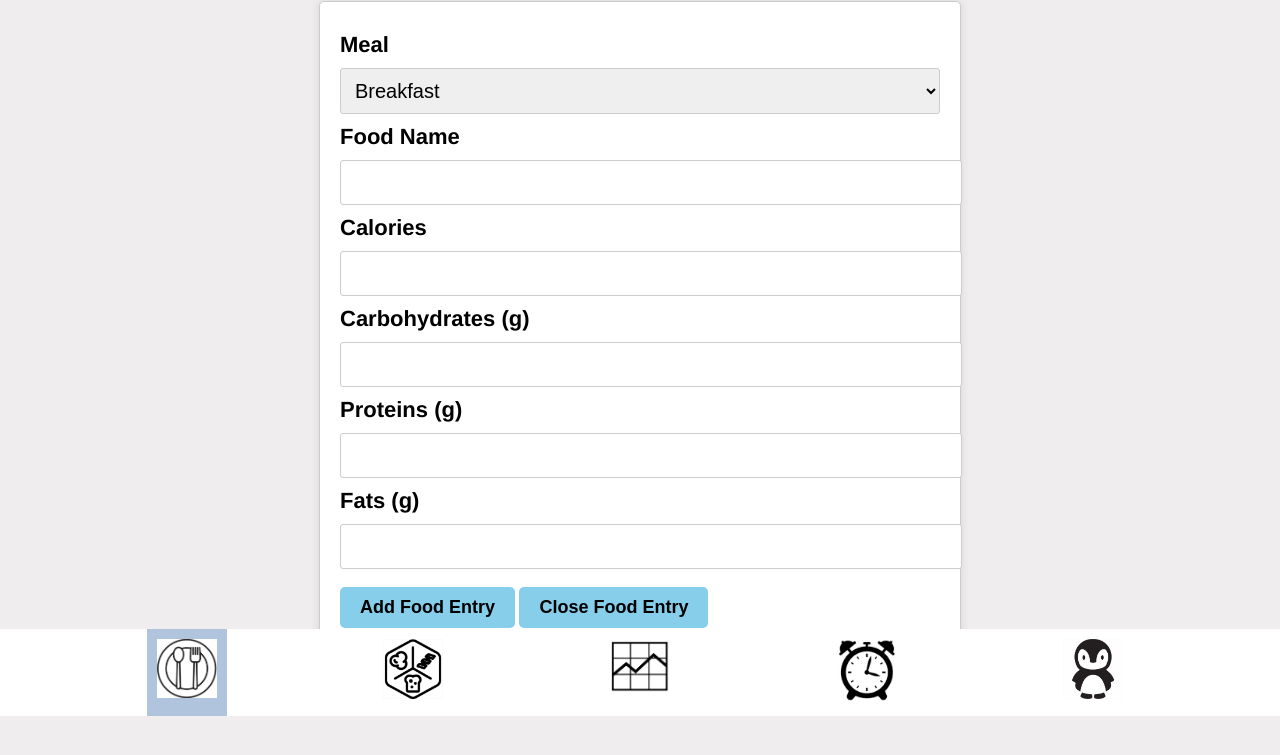
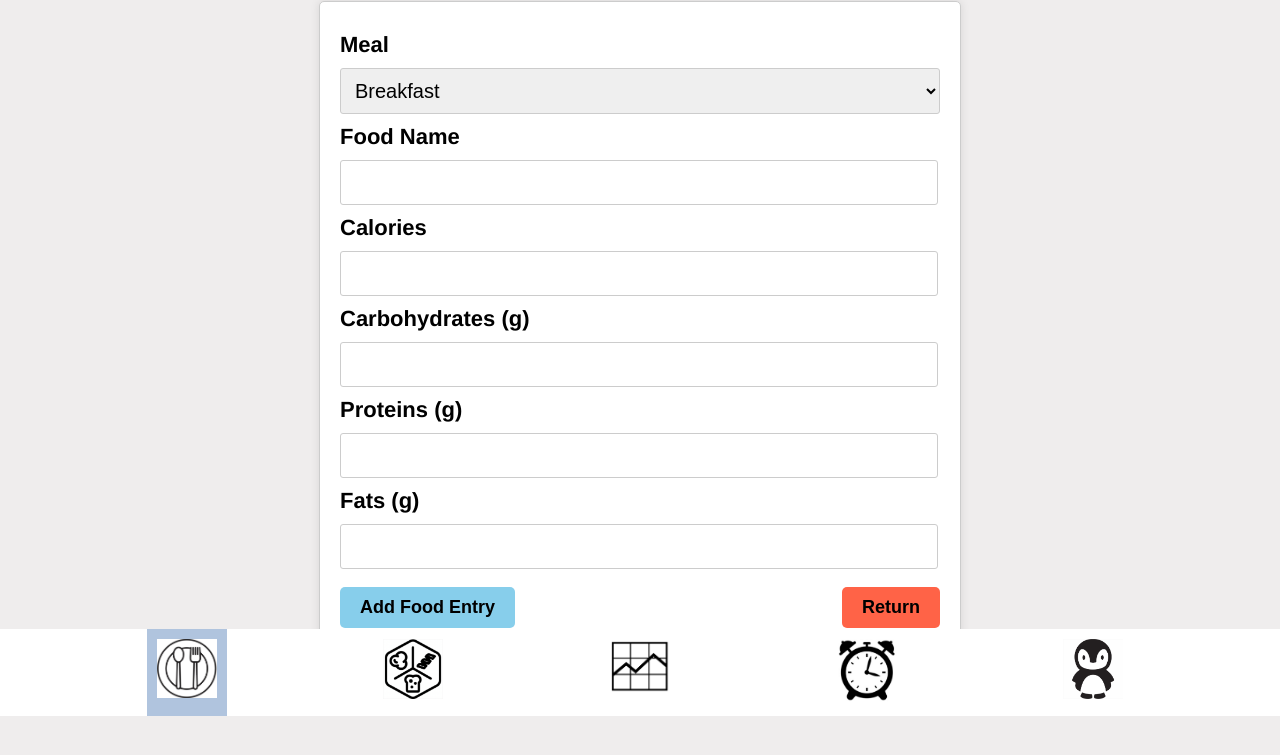
Before and after one commit to fkarim12/Evexia, a plain HTML site: page addFood.html in a window 1280 px wide. Shown: the part 109-864 px from the top of the page. Drawn offline with Linux system fonts and the light colour scheme.

Commit message:
fixed add food page, need to add on screen keyboard

```diff
--- a/addFood.html
+++ b/addFood.html
@@ -15,16 +15,14 @@
         <h1>Add Food</h1>
 
         <div id="container">
-            <form id="foodForm">
+          <form id="foodForm" onsubmit="return validateForm()">
             <label for="meal">Meal</label>
-                <select id="meal" name="meal">
+            <select id="meal" name="meal" required>
                 <option value="breakfast">Breakfast</option>
                 <option value="lunch">Lunch</option>
                 <option value="dinner">Dinner</option>
                 <option value="snacks">Snacks</option>
             </select>
-
-                <br>
 
             <label for="foodName">Food Name</label>
             <input type="text" id="foodName" name="foodName" required>
@@ -32,30 +30,31 @@
             <br>
 
             <label for="calories">Calories</label>
-                <input type="number" id="calories" name="calories" required>
+            <input type="number" id="calories" name="calories" required pattern="[0-9]+">
 
             <br>
 
             <label for="carbs">Carbohydrates (g)</label>
-                <input type="number" id="carbs" name="carbs" required>
+            <input type="number" id="carbs" name="carbs" required pattern="[0-9]+">
 
             <br>
 
             <label for="proteins">Proteins (g)</label>
-                <input type="number" id="proteins" name="proteins" required>
+            <input type="number" id="proteins" name="proteins" required pattern="[0-9]+">
 
             <br>
 
             <label for="fats">Fats (g)</label>
-                <input type="number" id="fats" name="fats" required>
+            <input type="number" id="fats" name="fats" required pattern="[0-9]+">
 
             <br><br>
 
             <div class="header1">
-                  <button id="addEntryButton" class="edit-button" onclick="window.location.href='index.html'">Add Food Entry</button>
-                  <button class="edit-button" onclick="window.location.href='index.html'">Close Food Entry</button>
+                <button id="addEntryButton" class="edit-button" onclick="addFoodEntry()">Add Food Entry</button>
+                <button class="cancel-button" onclick="window.location.href='index.html'">Return</button>
             </div>
         </form>
+
         </div>
       </div>
     </main>
@@ -81,6 +80,25 @@
         const proteins = document.getElementById('proteins').value;
         const fats = document.getElementById('fats').value;
 
+        // Check if all fields are filled out
+        if (!meal || !foodName || !calories || !carbs || !proteins || !fats) {
+          // Display a pop-out with an error message
+          const popOutContainer = document.getElementById('popOutContainer');
+          const popOutMessage = document.getElementById('popOutMessage');
+          const closeButton = document.getElementById('closeButton');
+
+          popOutMessage.innerText = 'Please fill out all fields before adding a food entry';
+
+          popOutContainer.style.display = 'block';
+
+          closeButton.addEventListener('click', function () {
+            // When the close button is clicked
+            popOutContainer.style.display = 'none';
+          });
+
+          return false; // Stop the form submission
+        }
+
         // Get existing food entries from localStorage or initialize an empty array
         let foodEntries = JSON.parse(localStorage.getItem(meal)) || [];
 
@@ -100,10 +118,7 @@
         // Redirect back to index.html
         window.location.href = 'index.html';
       }
+    </script>
 
-      // Event listener for the "Add Food Entry" button
-      document.getElementById('addEntryButton').addEventListener('click', addFoodEntry);
-
-    </script>
       </body>
 </html>
--- a/styleAddFood.css
+++ b/styleAddFood.css
@@ -21,7 +21,7 @@ label {
 }
 
 input[type="text"], input[type="number"] {
-    width: 100%;
+    width: 96%;
     padding: 10px;
     border: 1px solid #ccc;
     border-radius: 3px;
@@ -49,14 +49,28 @@ select {
     font-size: 20px;
 }
 
-.edit-button {
+.header1 {
+    overflow: hidden; /* Clear the float */
+  }
+
+  .edit-button {
+    float: left;
     padding: 10px 20px;
+    font-size: 18px;
     background-color: skyblue;
     color: black;
     font-weight: bold;
     border: none;
     border-radius: 5px;
-    cursor: pointer;
-    margin-left: auto;
+  }
+
+  .cancel-button {
+    float: right;
+    padding: 10px 20px;
     font-size: 18px;
-}
+    background-color: tomato;
+    color: black;
+    font-weight: bold;
+    border: none;
+    border-radius: 5px;
+  }
--- a/styleCalTracker.css
+++ b/styleCalTracker.css
@@ -98,3 +98,30 @@ td.right {
     padding: 10px; /* Adjust the padding for data cells */
     width: 33%; /* Equal distribution of columns */
 }
+
+
+.header1 {
+    overflow: hidden; /* Clear the float */
+  }
+
+  .edit-button {
+    float: left;
+    padding: 10px 20px;
+    font-size: 18px;
+    background-color: skyblue;
+    color: black;
+    font-weight: bold;
+    border: none;
+    border-radius: 5px;
+  }
+
+  .cancel-button {
+    float: right;
+    padding: 10px 20px;
+    font-size: 18px;
+    background-color: tomato;
+    color: black;
+    font-weight: bold;
+    border: none;
+    border-radius: 5px;
+  }
```
Also changed, not shown: index.html (+1 -1 lines). Lines whose indentation alone changed are shown as unchanged.
